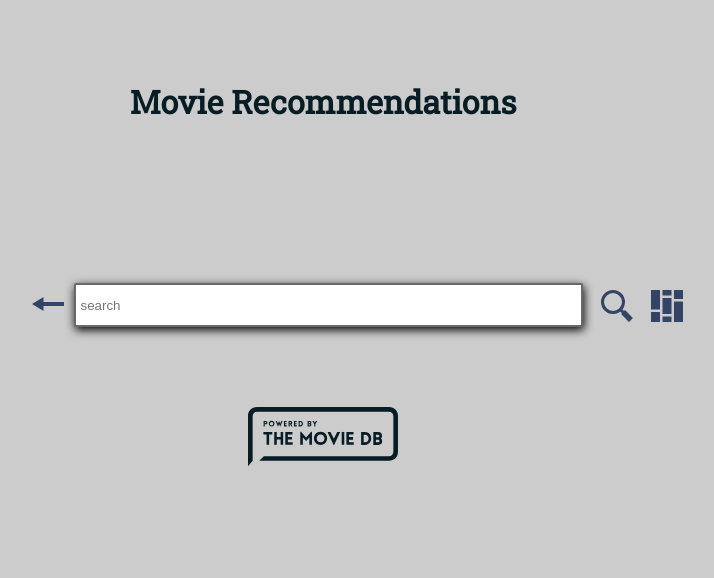
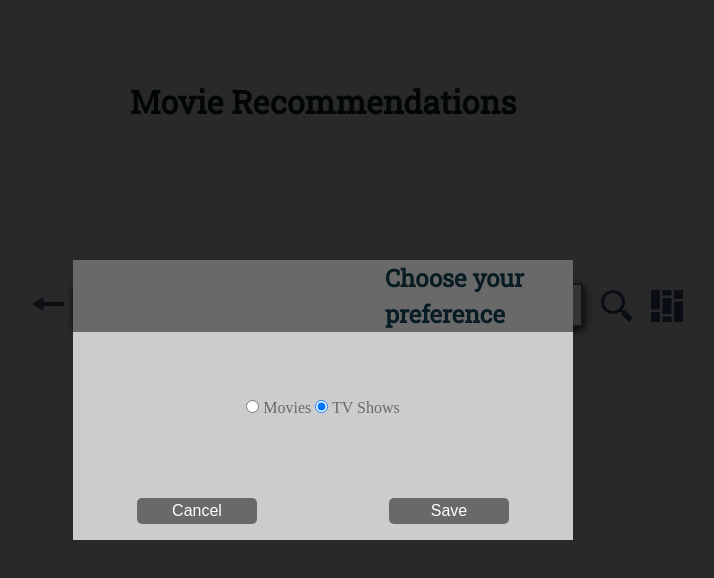
Before and after one commit to scot0359/API-Project, a plain HTML site: page index.html in a window 1280 px wide. Both pictures are taken after a click on the element 974 px from the left and 308 px from the top of the page. Shown: the whole page, without its empty margins (317-1031 px from the left). Drawn offline with Linux system fonts and the light colour scheme; no server answers.

Commit message:
final update

```diff
--- a/css/main.css
+++ b/css/main.css
@@ -139,3 +139,78 @@ h1{
     height: 17rem;
     margin-right: 1rem;
 }
+
+
+
+
+/*MODAL WINDOW STUFF*/
+
+.overlay {
+  position: fixed;
+  top: 0;
+  bottom: 0;
+  left: 0;
+  right: 0;
+  z-index: 100;
+  background: rgba(0, 0, 0, 0.8);
+  cursor: pointer;
+}
+
+.modal {
+  position: fixed;
+  width: 500px;
+  height: 280px;
+  z-index: 200;
+  top: calc((100% - 280px)/2);
+  left: calc((100% - 500px)/2);
+  line-height: 1.5;
+  color: dimgray;
+  background-color: #cccccc;
+}
+
+/* use these class names to show or hide the overlay and modal window */
+.show {
+  display: block;
+}
+.hide {
+  display: none;
+}
+.off {
+  transform: translateY(-400%);
+}
+.on {
+  transform: translateY(0);
+}
+
+.cancelButton,
+.saveButton {
+  width: 120px;
+  position: absolute;
+  border: none;
+  background-color: dimgray;
+  color: white;
+  cursor: pointer;
+  padding: 0.25rem 2rem;
+  font-size: 1rem;
+    border-radius: 5px;
+}
+
+.saveButton {
+  bottom: 1rem;
+  right: 4rem;
+}
+
+.cancelButton {
+  bottom: 1rem;
+  left: 4rem;
+}
+
+.modal-header{
+  background-color: dimgray;
+  color: white;
+}
+
+.modal-radio {
+  text-align: center;
+  margin-top: 4rem;
+}
--- a/index.html
+++ b/index.html
@@ -36,6 +36,28 @@
             <section class="title"></section>
             <section class="content flex-container"></section>
         </div>
+
+        <!--MODAL WINDOW STUFF-->
+
+        <div class="overlay hide">&nbsp;</div>
+
+<div class="modal off">
+  <div class="modal-header">
+    <h2>Choose your preference</h2>
+  </div>
+  <div class="modal-radio">
+    <input type="radio" name="preference" value="movies" id="movies" checked>
+    <label for="movies">Movies</label>
+
+    <input type="radio" name="preference" value="tv shows" id="tv shows" checked>
+    <label for="tv shows">TV Shows</label>
+  </div>
+  <button class="cancelButton">Cancel</button>
+  <button class="saveButton">Save</button>
+
+</div>
+
+
     </main>
 
 
--- a/js/main.js
+++ b/js/main.js
@@ -1,4 +1,6 @@
 /* globals APIKEY */
+
+let scot0359 = (function () {
 
     const movieDataBaseURL = "https://api.themoviedb.org/3/";
     let imageURL = null;
@@ -18,8 +20,24 @@ function init() {
         pages = document.querySelectorAll(".page");
         console.log(pages);
 
+        //model window
+        document.querySelector(".filterButtonDiv").addEventListener("click", showOverlay);
+        document.querySelector(".cancelButton").addEventListener("click", hideOverlay);
+        document.querySelector(".overlay").addEventListener("click", hideOverlay);
+
+        document.querySelector(".saveButton").addEventListener("click", function (e) {
+            let preferences = document.getElementsByName("preference");
+            let preferenceType = null;
+            for (let i = 0; i < preferences.length; i++) {
+                if (preferences[i].checked) {
+                    preferenceType = preferences[i].value;
+                    break;
+                }
+            }
+        });
+
         // console.log(APIKEY);
-    addEventListeners();
+        addEventListeners()
         getLocalStorageData()
     }
 
@@ -239,3 +257,40 @@ function switchPageRecommend() {
             pageResults.classList.remove("active");
         }
     }
+
+
+
+
+    //more modal window stuff
+
+    function showOverlay(e) {
+        e.preventDefault();
+        let overlay = document.querySelector(".overlay");
+        overlay.classList.remove("hide");
+        overlay.classList.add("show");
+        showModal(e);
+    }
+
+    function showModal(e) {
+        e.preventDefault();
+        let modal = document.querySelector(".modal");
+        modal.classList.remove("off");
+        modal.classList.add("on");
+    }
+
+    function hideOverlay(e) {
+        e.preventDefault();
+        e.stopPropagation(); // don't allow clicks to pass through
+        let overlay = document.querySelector(".overlay");
+        overlay.classList.remove("show");
+        overlay.classList.add("hide");
+        hideModal(e);
+    }
+
+    function hideModal(e) {
+        e.preventDefault();
+        let modal = document.querySelector(".modal");
+        modal.classList.remove("on");
+        modal.classList.add("off");
+    }
+})();
```
Lines whose indentation alone changed are shown as unchanged.
